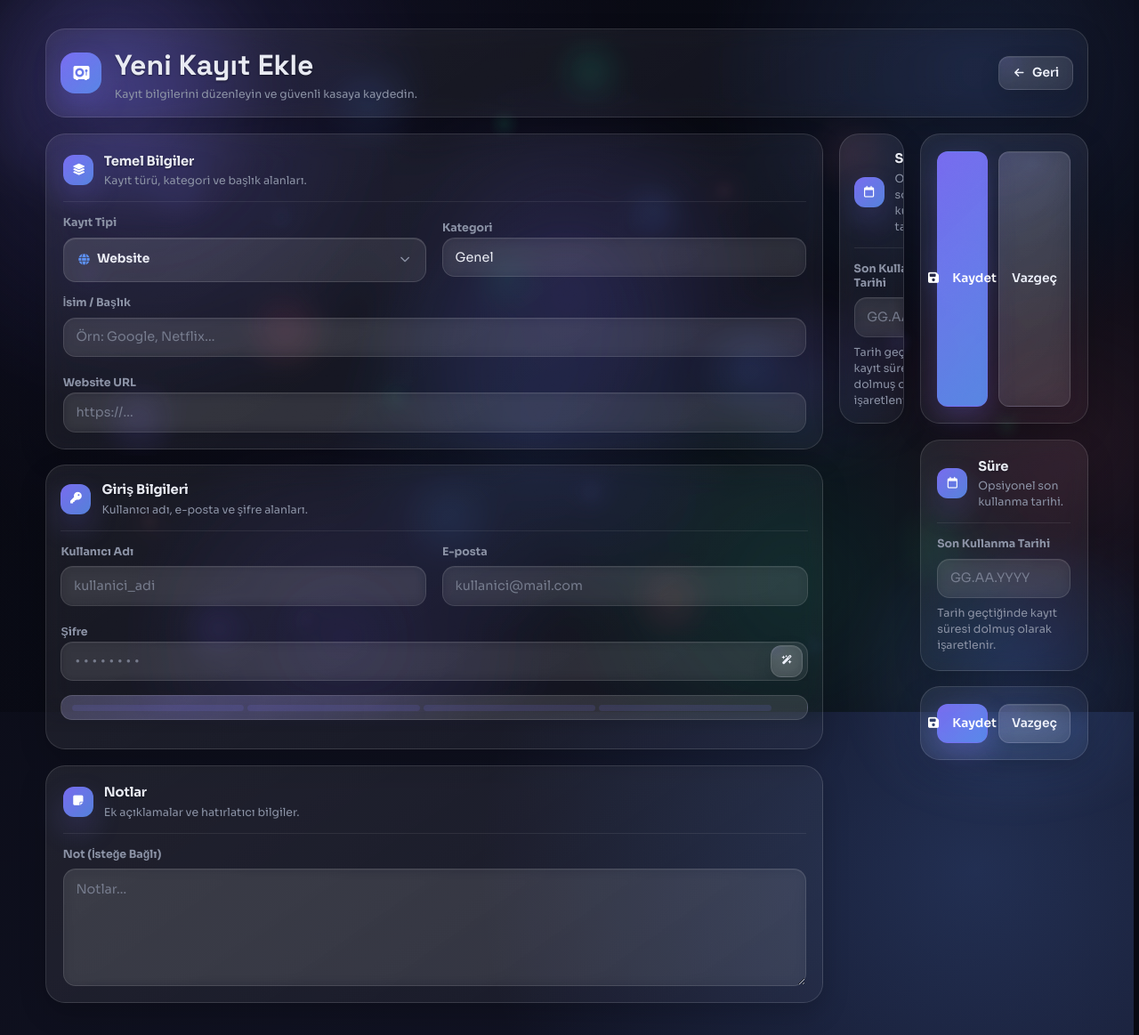
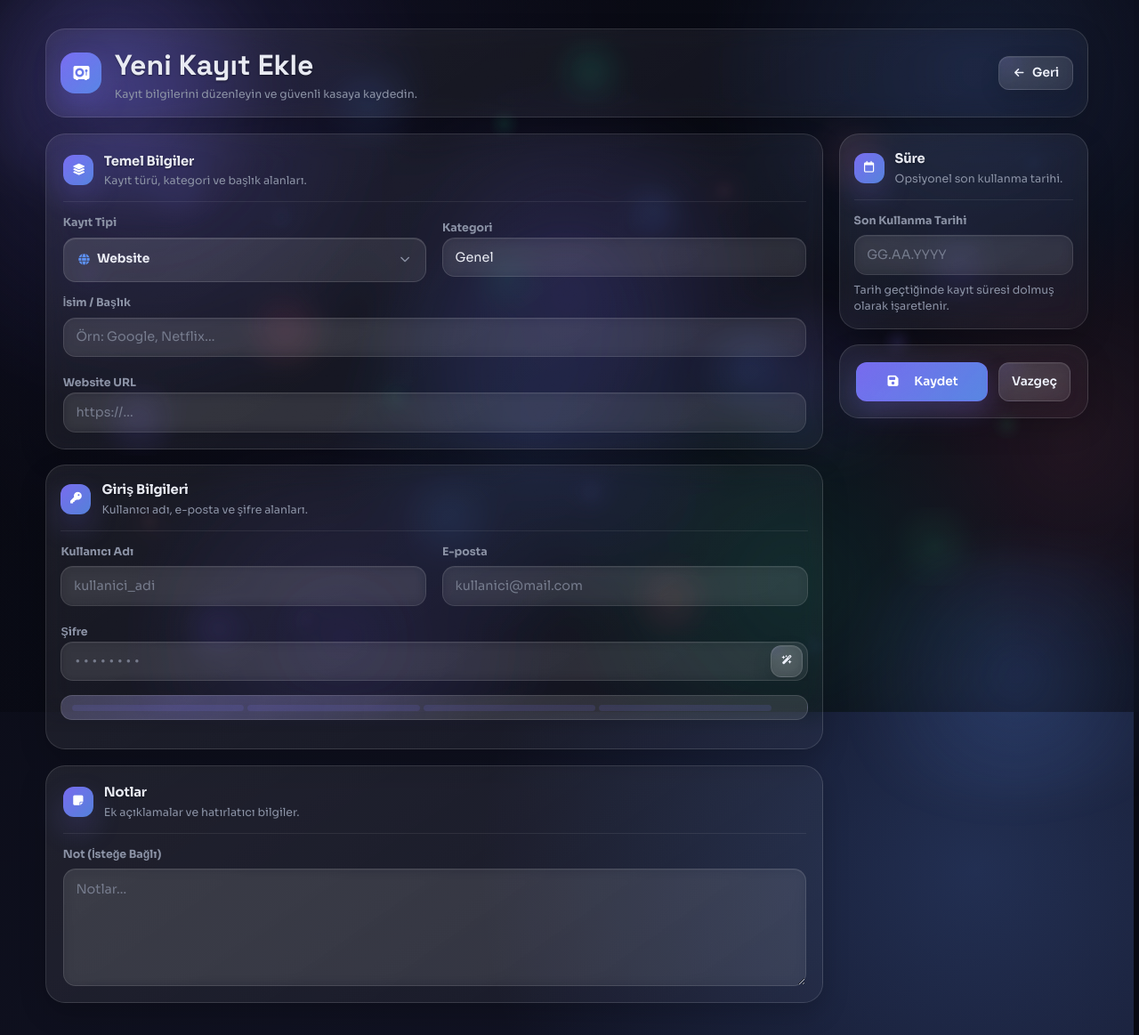
Before and after one commit to salvetum/SifreKasam, a Flask app: page /ekle in a window 1280 px wide. Shown: the whole page at 89% size. Run offline with Flask 3, Linux system fonts and the light colour scheme; the visitor is signed in with stand-in values (Sample User, id 1); some libraries are stand-ins or nearby versions.

Commit message:
fix(A3-duzeltme): notes partial'ina yutan yanlis kesim onarildi (yan panel duzeni) + gizleme transitionend'e hizalandi
A3 split sirasinda notes bloku yanlis kesilip aside+expiry+actions'i icine almis; bu, sag panelin iki kolona yayilmasina ve Kaydet butonunun 287px uzamasina yol aciyordu. Git'ten temiz ekle.html geri kazanildi, 4 partial dogru sinirlarla yeniden uretildi (bakiye kontrolleri: main 1/1, access 1/1, notes 1/1, side 2/2+aside 1/1). Yan panel olcumleri: genislik esit (340px), actions altta, saveBtn 207x44. Kasma: collapse gizlemesi setTimeout yerine grid-template-rows transitionend karesine hizalandi (fallback timer korundu); long-task olcumleri zaten temizdi. Cache: sw assets-v140.

```diff
--- a/flask_app/static/vault-form.js
+++ b/flask_app/static/vault-form.js
@@ -156,12 +156,22 @@ export function initVaultForm() {
           [{ opacity: 1 }, { opacity: 0 }],
           { duration: 150, easing: FIELD_EXIT }
         );
-        el._kasaCollapseT = setTimeout(() => {
-          if (!el._kasaWantHidden) return;
+        // Gizlemeyi geçişin bittiği KAREYE hizala (setTimeout keyfi gecikme
+        // yaratip tam bitiste ekstra relayout -> kasma yapabiliyordu).
+        let doneFlag = false;
+        const finishHide = () => {
+          if (doneFlag || !el._kasaWantHidden) return;
+          doneFlag = true;
+          el.removeEventListener('transitionend', onEnd);
           el.hidden = true;
           setExpanded(el, false);
           if (el._kasaAnim) { el._kasaAnim.cancel(); el._kasaAnim = null; }
-        }, COLLAPSE_MS);
+        };
+        const onEnd = (e) => {
+          if (e.target === el && e.propertyName === 'grid-template-rows') finishHide();
+        };
+        el.addEventListener('transitionend', onEnd);
+        setTimeout(finishHide, COLLAPSE_MS + 160); // güvenlik ağı
         return;
       }
 
--- a/flask_app/templates/ekle.html
+++ b/flask_app/templates/ekle.html
@@ -20,10 +20,9 @@
     <form method="POST" autocomplete="off" id="ekle-form" class="vault-form-grid" data-loading-form data-unsaved-track aria-labelledby="vault-form-title">
         <input type="hidden" name="csrf_token" value="{{ csrf_token }}">
         {% include 'partials/form/panel-main.html' %}
-            {% include 'partials/form/panel-access.html' %}
-            {% include 'partials/form/panel-notes.html' %}
-            {% include 'partials/form/panel-side.html' %}
-        </aside>
-    </form>
+        {% include 'partials/form/panel-access.html' %}
+        {% include 'partials/form/panel-notes.html' %}
+        {% include 'partials/form/panel-side.html' %}
+        </form>
 </div>
 {% endblock %}
--- a/flask_app/templates/partials/form/panel-notes.html
+++ b/flask_app/templates/partials/form/panel-notes.html
@@ -13,55 +13,3 @@
                     class="kasa-field resize-none">{{ kayit.full_data.Comment if kayit }}</textarea>
             </div>
         </section>
-
-        <aside class="vault-form-side">
-            <section class="vault-form-panel vault-form-expiry" data-collapse="height" aria-labelledby="vault-section-expiry">
-                <div class="vault-section-head">
-                    <span><i class="fa-regular fa-calendar"></i></span>
-                    <div>
-                        <h2 id="vault-section-expiry">{{ _('Süre') }}</h2>
-                        <p>{{ _('Opsiyonel son kullanma tarihi.') }}</p>
-                    </div>
-                </div>
-
-                <div class="vault-field">
-                    <label for="expiry_date_display">{{ _('Son Kullanma Tarihi') }}</label>
-                    <div class="kasa-calendar-wrapper" id="expiry-calendar-wrapper">
-                        <input type="text" id="expiry_date_display" readonly
-                            placeholder="GG.AA.YYYY"
-                            class="kasa-field kasa-calendar-trigger" aria-describedby="expiry-help"
-                            aria-haspopup="dialog" aria-expanded="false">
-                        <input type="hidden" name="expiry_date" id="expiry_date"
-                            value="{{ kayit.full_data.expiry_date if kayit and kayit.full_data.expiry_date }}">
-                        <div class="kasa-calendar-popup" id="expiry-calendar-popup" role="dialog" aria-label="{{ _('Tarih seçici') }}" hidden>
-                            <div class="kasa-calendar-header">
-                                <button type="button" class="kasa-calendar-nav kasa-calendar-prev-year" aria-label="{{ _('Önceki yıl') }}"><i class="fa-solid fa-angles-left"></i></button>
-                                <button type="button" class="kasa-calendar-nav kasa-calendar-prev-month" aria-label="{{ _('Önceki ay') }}"><i class="fa-solid fa-chevron-left"></i></button>
-                                <span class="kasa-calendar-title" id="expiry-calendar-title"></span>
-                                <button type="button" class="kasa-calendar-nav kasa-calendar-next-month" aria-label="{{ _('Sonraki ay') }}"><i class="fa-solid fa-chevron-right"></i></button>
-                                <button type="button" class="kasa-calendar-nav kasa-calendar-next-year" aria-label="{{ _('Sonraki yıl') }}"><i class="fa-solid fa-angles-right"></i></button>
-                            </div>
-                            <div class="kasa-calendar-weekdays" id="expiry-calendar-weekdays"></div>
-                            <div class="kasa-calendar-grid" id="expiry-calendar-grid"></div>
-                            <div class="kasa-calendar-footer">
-                                <button type="button" class="kasa-calendar-today-btn kasa-btn kasa-btn-muted text-xs">{{ _('Bugün') }}</button>
-                                <button type="button" class="kasa-calendar-clear-btn kasa-btn kasa-btn-muted text-xs">{{ _('Temizle') }}</button>
-                            </div>
-                        </div>
-                    </div>
-                    <p class="vault-help" id="expiry-help">{{ _('Tarih geçtiğinde kayıt süresi dolmuş olarak işaretlenir.') }}</p>
-                </div>
-            </section>
-
-            <section class="vault-form-actions">
-                <button type="submit" id="save-btn" class="kasa-btn kasa-btn-primary">
-                    <i class="fa-solid fa-save mr-2"></i>{{ _('Kaydet') }}
-                </button>
-                <a href="{{ url_for('index') }}" class="kasa-btn kasa-btn-muted">
-                    {{ _('Vazgeç') }}
-                </a>
-                <span class="kasa-unsaved-badge" id="ekle-unsaved-badge" data-unsaved-badge data-kasa-pop hidden>
-                    <i class="fa-solid fa-circle" aria-hidden="true"></i>
-                    <span class="kasa-unsaved-badge-text">{{ _('Kaydedilmemiş değişiklikler var') }}</span>
-                </span>
-            </section>
--- a/flask_app/templates/partials/form/panel-side.html
+++ b/flask_app/templates/partials/form/panel-side.html
@@ -49,3 +49,4 @@
                     <span class="kasa-unsaved-badge-text">{{ _('Kaydedilmemiş değişiklikler var') }}</span>
                 </span>
             </section>
+        </aside>
--- a/flask_app/templates/sw.js
+++ b/flask_app/templates/sw.js
@@ -1,4 +1,4 @@
-const CACHE = 'kasa-v{{ APP_VERSION }}-assets-v139';
+const CACHE = 'kasa-v{{ APP_VERSION }}-assets-v140';
 const BG_URL_PREFIX = '/api/background/';
 const ASSETS = [
   '{{ url_for("static", filename="tokens.css") }}',
```
Also changed, not shown: flask_app/templates/partials/form/panel-access.html (line endings or trailing spaces), flask_app/templates/partials/form/panel-main.html (line endings or trailing spaces).
